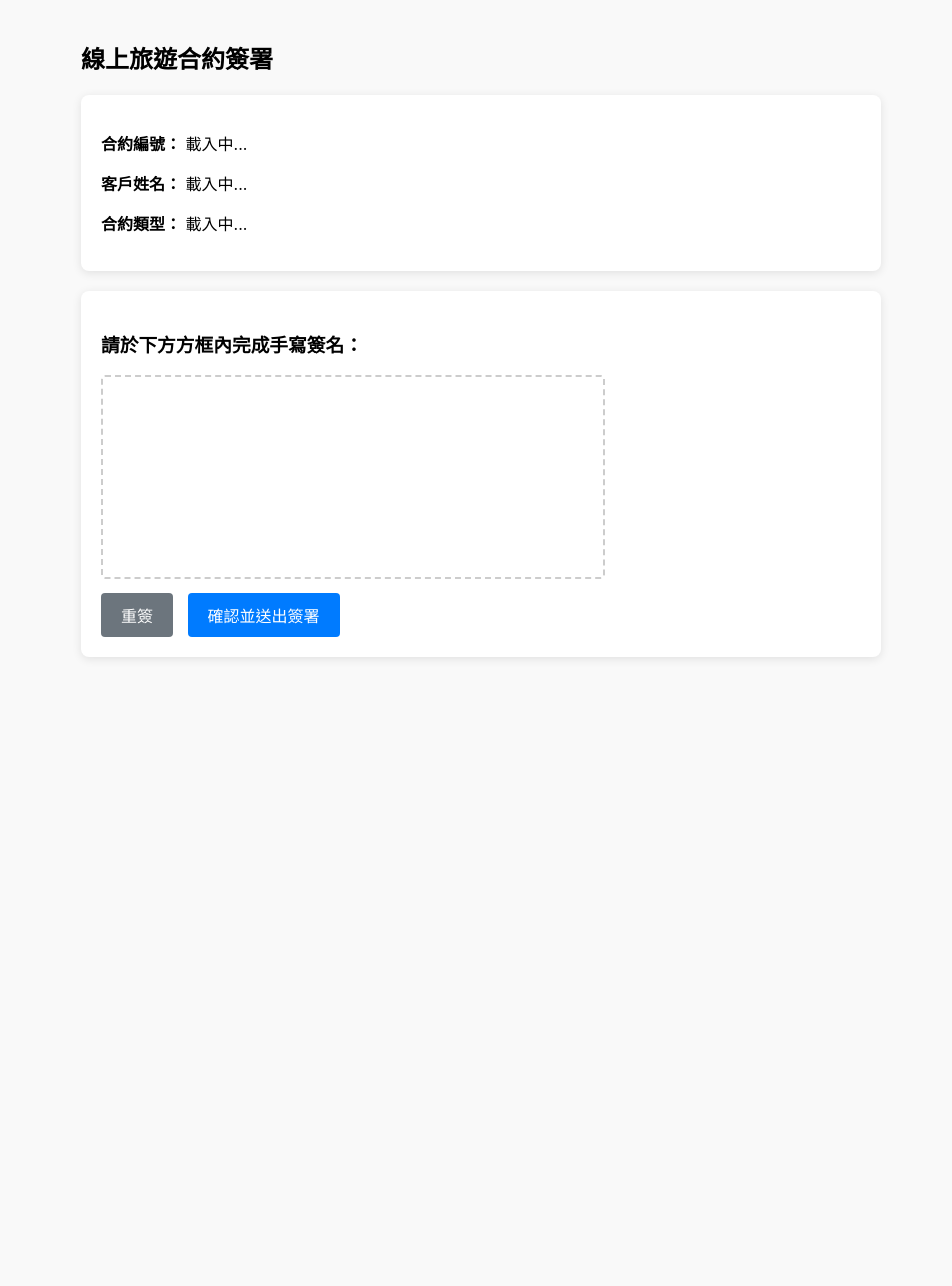
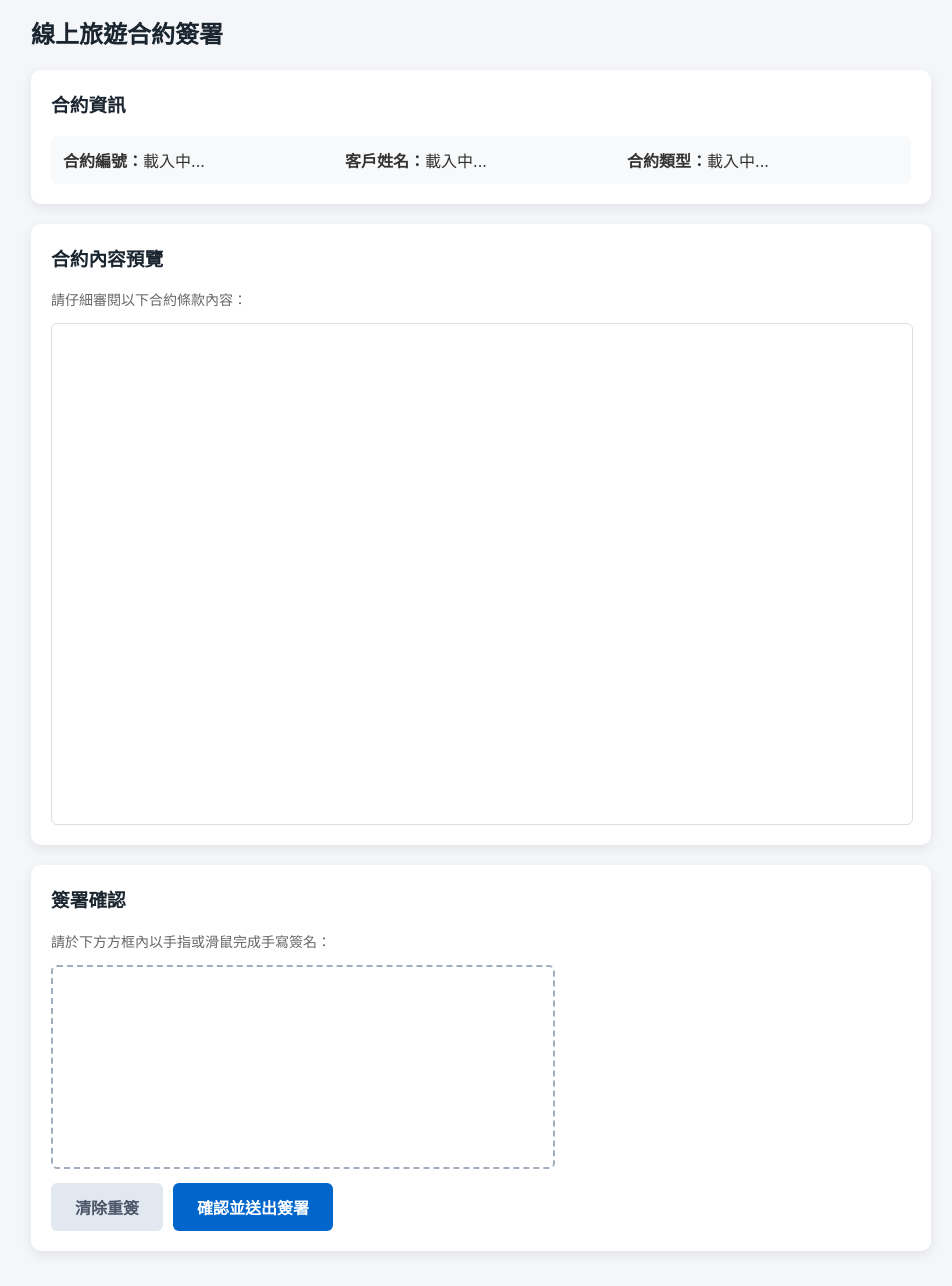
Before and after one commit to dreamwalker168-alt/travel-contract-sign, a plain HTML site: page index.html in a window 1280 px wide. Shown: the whole page, without its empty margins (159-1111 px from the left). Before the commit the page ends 800 px from the top, so only its background shows below. Drawn offline with nearby package versions, Linux system fonts and the light colour scheme.

Commit message:
Update index.html

```diff
--- a/index.html
+++ b/index.html
@@ -4,60 +4,105 @@
   <meta charset="UTF-8">
   <meta name="viewport" content="width=device-width, initial-scale=1.0">
   <title>線上旅遊合約簽署系統</title>
-  <!-- 載入必要 CDN 函式庫 -->
+  <!-- 載入 Signature Pad & pdf-lib -->
   <script src="https://cdn.jsdelivr.net/npm/signature_pad@4.0.0/dist/signature_pad.umd.min.js"></script>
   <script src="https://unpkg.com/pdf-lib@1.17.1/dist/pdf-lib.min.js"></script>
   <style>
-    body { font-family: -apple-system, BlinkMacSystemFont, "Segoe UI", Roboto, sans-serif; padding: 20px; max-width: 800px; margin: 0 auto; background-color: #f9f9f9; }
-    .card { background: #fff; padding: 20px; border-radius: 8px; box-shadow: 0 2px 10px rgba(0,0,0,0.1); margin-bottom: 20px; }
-    #signature-pad { border: 2px dashed #ccc; border-radius: 4px; cursor: crosshair; background: #fff; width: 100%; max-width: 500px; height: 200px; }
-    .btn { background: #007bff; color: #fff; border: none; padding: 10px 20px; border-radius: 4px; font-size: 16px; cursor: pointer; }
-    .btn-clear { background: #6c757d; margin-right: 10px; }
-    .btn:disabled { background: #ccc; cursor: not-allowed; }
-    #loading { display: none; color: #007bff; font-weight: bold; }
+    body { font-family: -apple-system, BlinkMacSystemFont, "Segoe UI", Roboto, sans-serif; padding: 15px; max-width: 900px; margin: 0 auto; background-color: #f4f6f9; color: #333; }
+    .card { background: #fff; padding: 20px; border-radius: 10px; box-shadow: 0 4px 12px rgba(0,0,0,0.08); margin-bottom: 20px; }
+    h2, h3 { margin-top: 0; color: #1a252f; }
+    .info-grid { display: grid; grid-template-columns: repeat(auto-fit, minmax(200px, 1fr)); gap: 10px; background: #f8f9fa; padding: 12px; border-radius: 6px; }
+
+    /* PDF 預覽框設定 */
+    .pdf-container { width: 100%; height: 500px; border: 1px solid #ddd; border-radius: 6px; overflow: hidden; margin-top: 10px; }
+    .pdf-container iframe { width: 100%; height: 100%; border: none; }
+
+    /* 畫布與畫板設定 */
+    .canvas-container { position: relative; width: 100%; max-width: 500px; margin: 10px 0; }
+    canvas#signature-pad { border: 2px dashed #a0aec0; border-radius: 6px; background-color: #fff; width: 100%; height: 200px; touch-action: none; }
+
+    /* 按鈕樣式 */
+    .btn-group { display: flex; gap: 10px; margin-top: 10px; }
+    .btn { padding: 12px 24px; font-size: 16px; border: none; border-radius: 6px; cursor: pointer; font-weight: bold; transition: all 0.2s; }
+    .btn-primary { background-color: #0066cc; color: #fff; }
+    .btn-primary:hover { background-color: #0052a3; }
+    .btn-secondary { background-color: #e2e8f0; color: #4a5568; }
+    .btn:disabled { background-color: #cbd5e0; cursor: not-allowed; }
+    #loading { display: none; color: #0066cc; font-weight: bold; margin-top: 10px; }
   </style>
 </head>
 <body>
 
   <h2>線上旅遊合約簽署</h2>
 
-  <div class="card" id="info-card">
-    <p><strong>合約編號：</strong> <span id="docId">載入中...</span></p>
-    <p><strong>客戶姓名：</strong> <span id="clientName">載入中...</span></p>
-    <p><strong>合約類型：</strong> <span id="contractType">載入中...</span></p>
+  <!-- 1. 客戶資訊 -->
+  <div class="card">
+    <h3>合約資訊</h3>
+    <div class="info-grid">
+      <div><strong>合約編號：</strong><span id="docId">載入中...</span></div>
+      <div><strong>客戶姓名：</strong><span id="clientName">載入中...</span></div>
+      <div><strong>合約類型：</strong><span id="contractType">載入中...</span></div>
+    </div>
   </div>
 
+  <!-- 2. 合約內容預覽區 (解決問題 1) -->
   <div class="card">
-    <h3>請於下方方框內完成手寫簽名：</h3>
-    <canvas id="signature-pad"></canvas>
-    <div style="margin-top: 10px;">
-      <button class="btn btn-clear" id="clear-btn">重簽</button>
-      <button class="btn" id="submit-btn">確認並送出簽署</button>
+    <h3>合約內容預覽</h3>
+    <p style="font-size: 14px; color: #666;">請仔細審閱以下合約條款內容：</p>
+    <div class="pdf-container">
+      <iframe id="pdf-viewer" src="about:blank"></iframe>
     </div>
-    <p id="loading">合約合成與傳送中，請稍候...</p>
+  </div>
+
+  <!-- 3. 手寫簽名區 (解決問題 2 & 3) -->
+  <div class="card">
+    <h3>簽署確認</h3>
+    <p style="font-size: 14px; color: #666;">請於下方方框內以手指或滑鼠完成手寫簽名：</p>
+    <div class="canvas-container">
+      <canvas id="signature-pad"></canvas>
+    </div>
+    <div class="btn-group">
+      <button class="btn btn-secondary" id="clear-btn">清除重簽</button>
+      <button class="btn btn-primary" id="submit-btn">確認並送出簽署</button>
+    </div>
+    <p id="loading">⏳ 合約合成與傳送中，請勿關閉視窗...</p>
   </div>
 
   <script>
-    // 🎯 1. 填入您剛才測試成功的 GAS Web App 網址 (結尾必須是 /exec)
-    const GAS_WEB_APP_URL = "https://script.google.com/macros/s/AKfycbw1DXF6c0p6YBIC9t-gsYQSWrTTmpIsKWQWMawmK1d_-36QsY1LWkEkCgVi9wk2M7Gj6A/exec";
+    // 🎯 請確保這是您測試成功的 GAS Web App 網址
+    const GAS_WEB_APP_URL = "https://script.google.com/macros/s/AKfycbx_替換為您的GAS網址_.../exec";
 
-    // 從 URL 抓取 docId 參數 (例如 ?docId=IN20260724-01)
     const urlParams = new URLSearchParams(window.location.search);
     const docId = urlParams.get('docId');
 
-    let pdfTemplateUrl = "";
+    let pdfRawUrl = "";
     let signaturePad;
 
+    // 初始化手寫繪圖板與 Resize 處理
+    function initSignaturePad() {
+      const canvas = document.getElementById('signature-pad');
+
+      // 正確校正高解析度螢幕 (Retina) 下的繪畫座標偏移
+      const ratio = Math.max(window.devicePixelRatio || 1, 1);
+      canvas.width = canvas.offsetWidth * ratio;
+      canvas.height = canvas.offsetHeight * ratio;
+      canvas.getContext("2d").scale(ratio, ratio);
+
+      signaturePad = new SignaturePad(canvas, {
+        backgroundColor: 'rgba(255, 255, 255, 0)', // 透明背景
+        penColor: 'rgb(0, 0, 0)'
+      });
+    }
+
     window.onload = () => {
-      const canvas = document.getElementById('signature-pad');
-      signaturePad = new SignaturePad(canvas, { backgroundColor: 'rgb(255, 255, 255)' });
+      initSignaturePad();
 
       if (!docId) {
-        alert("無效的合約連結：缺少 docId 參數！");
+        alert("無效的合約網址：缺少 docId 參數！");
         return;
       }
 
-      // 載入合約資料 (加入 redirect: 'follow')
+      // 讀取試算表資料
       fetch(`${GAS_WEB_APP_URL}?docId=${encodeURIComponent(docId)}`, {
         method: 'GET',
         redirect: 'follow'
@@ -68,19 +113,28 @@
           document.getElementById('docId').innerText = data.docId;
           document.getElementById('clientName').innerText = data.clientName;
           document.getElementById('contractType').innerText = data.contractType;
-          pdfTemplateUrl = data.pdfTemplateUrl;
+
+          pdfRawUrl = data.pdfTemplateUrl;
+
+          // 1. 預覽合約：使用 Google Drive Preview 嵌入 iframe
+          const fileId = pdfRawUrl.match(/id=([a-zA-Z0-9_-]+)/)?.[1];
+          if (fileId) {
+            document.getElementById('pdf-viewer').src = `https://drive.google.com/file/d/${fileId}/preview`;
+          }
         } else {
           alert("讀取合約失敗：" + data.message);
         }
       })
       .catch(err => {
-        console.error("Fetch error:", err);
-        alert("連線伺服器時發生錯誤：" + err.message);
+        console.error("Fetch Error:", err);
+        alert("讀取資料失敗，請確認網路連線或 GAS 網址設定。");
       });
     };
 
+    // 清除按鈕
     document.getElementById('clear-btn').onclick = () => signaturePad.clear();
 
+    // 送出簽署
     document.getElementById('submit-btn').onclick = async () => {
       if (signaturePad.isEmpty()) {
         alert("請先完成手寫簽名！");
@@ -93,31 +147,32 @@
       loading.style.display = 'block';
 
       try {
-        // 1. 下載原始 PDF
-        const pdfBytes = await fetch(pdfTemplateUrl).then(res => res.arrayBuffer());
+        // A. 下載原始 PDF (使用 cors-anywhere 或直連)
+        const response = await fetch(pdfRawUrl);
+        if (!response.ok) throw new Error("下載空白 PDF 範本失敗");
+        const pdfBytes = await response.arrayBuffer();
 
-        // 2. 載入 pdf-lib 進行合成
+        // B. 利用 pdf-lib 進行 PDF 簽名合成
         const pdfDoc = await PDFLib.PDFDocument.load(pdfBytes);
         const pages = pdfDoc.getPages();
-        const lastPage = pages[pages.length - 1]; // 繪製在最後一頁
+        const lastPage = pages[pages.length - 1]; // 繪製於最後一頁
 
-        // 3. 繪製手寫簽名
+        // 轉為 PNG Image
         const signatureImageBytes = signaturePad.toDataURL('image/png');
         const signatureImage = await pdfDoc.embedPng(signatureImageBytes);
 
-        // 🎯 調整簽名擺放位置與大小 (x, y 座標, width, height)
+        // 繪製簽名到 PDF 指定位置
         lastPage.drawImage(signatureImage, {
           x: 100,
-          y: 150,
+          y: 120,
           width: 150,
           height: 60,
         });
 
-        // 4. 將合成好的 PDF 轉為 Base64 格式
+        // C. 轉 Base64 傳回 GAS 存檔
         const pdfBase64 = await pdfDoc.saveAsBase64({ dataUri: true });
 
-        // 5. POST 回傳 GAS 進行存檔與寄信
-        const response = await fetch(GAS_WEB_APP_URL, {
+        const postRes = await fetch(GAS_WEB_APP_URL, {
           method: 'POST',
           redirect: 'follow',
           body: JSON.stringify({
@@ -126,16 +181,16 @@
           })
         });
 
-        const result = await response.json();
+        const result = await postRes.json();
         if (result.status === 'success') {
-          alert("簽署完成！副本已寄至您的 Email 郵箱。");
-          window.location.reload();
+          alert("🎉 簽署成功！已將簽署完成的 PDF 副本發送至您的 Email。");
+          location.reload();
         } else {
           alert("儲存失敗：" + result.message);
         }
       } catch (err) {
-        console.error("合成或上傳失敗:", err);
-        alert("簽署過程發生錯誤：" + err.message);
+        console.error(err);
+        alert("簽署過程發生錯誤：" + err.message + "\n請檢查 Google Drive PDF 檔案權限是否設定為『知道連結的任何人皆可查看』。");
       } finally {
         submitBtn.disabled = false;
         loading.style.display = 'none';
```
